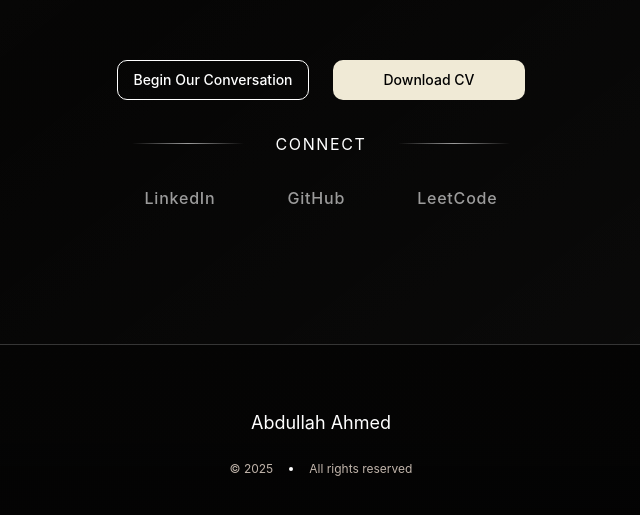
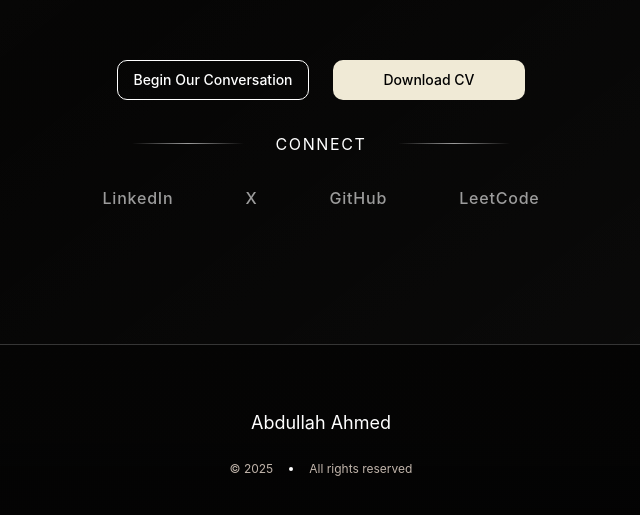
Before and after one commit to abdull-ah-med/sift, a Next.js app: page / in a window 1280 px wide. Shown: the part 5070-5585 px from the top of the page, without its empty margins (319-959 px from the left). Built offline with nearby package versions, Linux system fonts and the light colour scheme.

Commit message:
added X link

```diff
--- a/src/app/page.tsx
+++ b/src/app/page.tsx
@@ -1007,6 +1007,19 @@ export default function Home() {
                 className="tracking-wider text-base hover:scale-105 transition-transform duration-200"
               >
                 <a
+                  href="https://x.com/abdullahs_X"
+                  target="_blank"
+                  rel="noopener noreferrer"
+                >
+                  X
+                </a>
+              </Button>
+              <Button
+                asChild
+                variant="link"
+                className="tracking-wider text-base hover:scale-105 transition-transform duration-200"
+              >
+                <a
                   href="https://github.com/abdull-ah-med"
                   target="_blank"
                   rel="noopener noreferrer"
```
